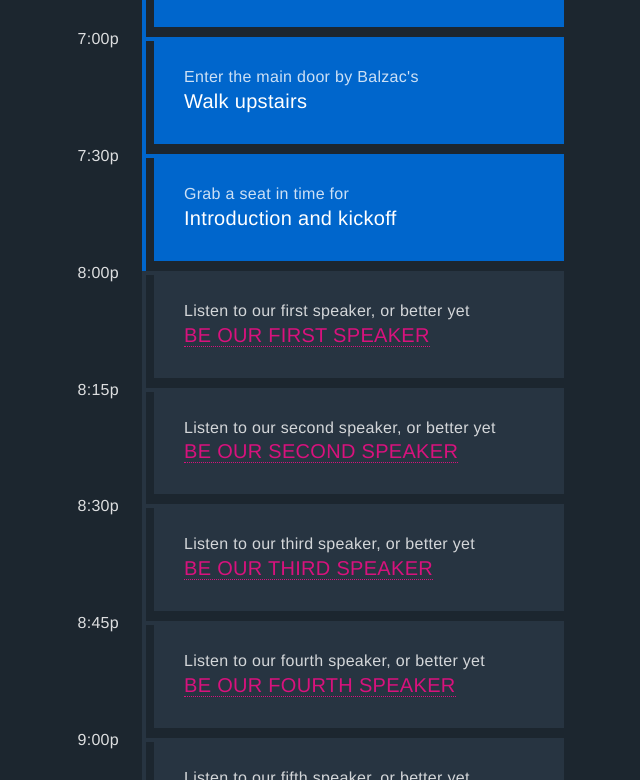
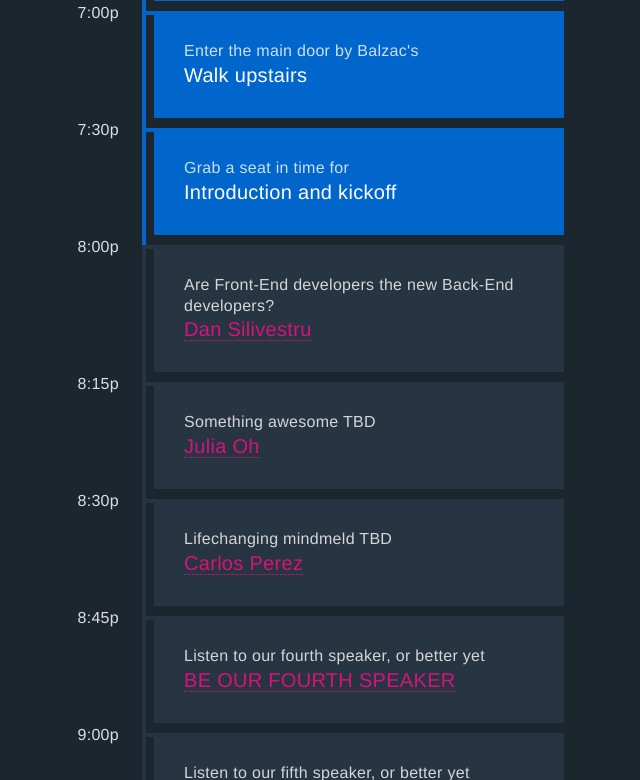
Before and after one commit to corridorjs/corridorjs.github.io, a website: page index.html in a window 1280 px wide. Shown: the part 957-1737 px from the top of the page, without its empty margins (326-966 px from the left). Drawn offline with Linux system fonts and the light colour scheme.

Commit message:
tickets and speakers

```diff
--- a/index.html
+++ b/index.html
@@ -69,7 +69,7 @@
         <li class="point">
           <time>now</time>
           <small>See the event board to</small>
-          <div><a href="">Get your ticket (COMING SOON)</a> and <a href="">tell your friends</a></div>
+          <div><a href="https://ti.to/corridorjs/corridorjs-0-0-1">Get your ticket</a> and <a href="https://ti.to/corridorjs/corridorjs-0-0-1">tell your friends</a></div>
         </li>
         <li class="point">
           <small>Check out our</small>
@@ -103,16 +103,17 @@
             To add yourself to this slot, change the following two lines
             and add a short description paragraph in the pull request.
           -->
-          <small>Listen to our first speaker, or better yet</small>
-          <div><a href="https://github.com/corridorjs/corridorjs.github.io/edit/master/index.html">BE OUR FIRST SPEAKER</a></div>        </li>
+          <small>Are Front-End developers the new Back-End developers?</small>
+          <div><a href="https://twitter.com/confusement">Dan Silivestru</a></div>
+        </li>
         <li class="point speaker">
           <time>8:15p</time>
           <!--
             To add yourself to this slot, change the following two lines
             and add a short description paragraph in the pull request.
           -->
-          <small>Listen to our second speaker, or better yet</small>
-          <div><a href="https://github.com/corridorjs/corridorjs.github.io/edit/master/index.html">BE OUR SECOND SPEAKER</a></div>
+          <small>Something awesome TBD</small>
+          <div><a href="https://twitter.com/jooliah">Julia Oh</a></div>
         </li>
         <li class="point speaker">
           <time>8:30p</time>
@@ -120,8 +121,8 @@
             To add yourself to this slot, change the following two lines
             and add a short description paragraph in the pull request.
           -->
-          <small>Listen to our third speaker, or better yet</small>
-          <div><a href="https://github.com/corridorjs/corridorjs.github.io/edit/master/index.html">BE OUR THIRD SPEAKER</a></div>
+          <small>Lifechanging mindmeld TBD</small>
+          <div><a href="https://twitter.com/carlosperez">Carlos Perez</a></div>
         </li>
         <li class="point speaker">
           <time>8:45p</time>
```
